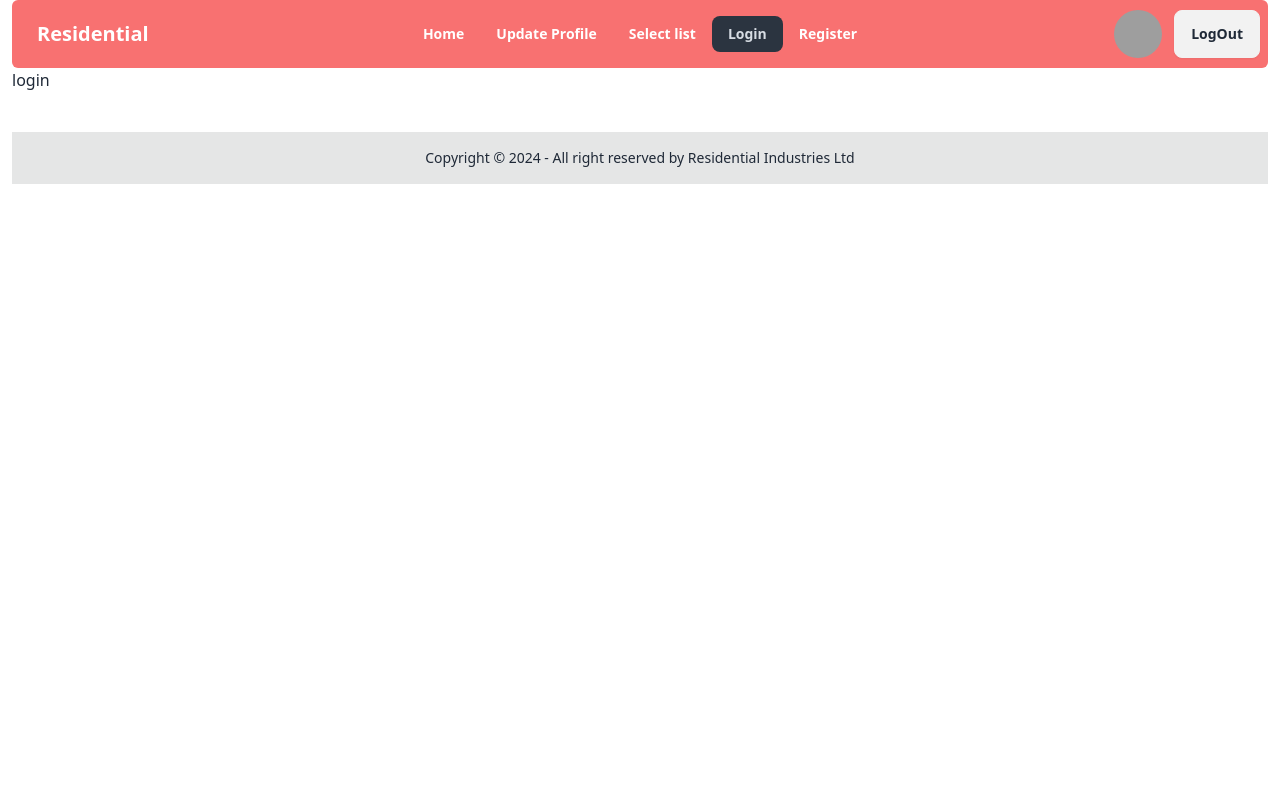
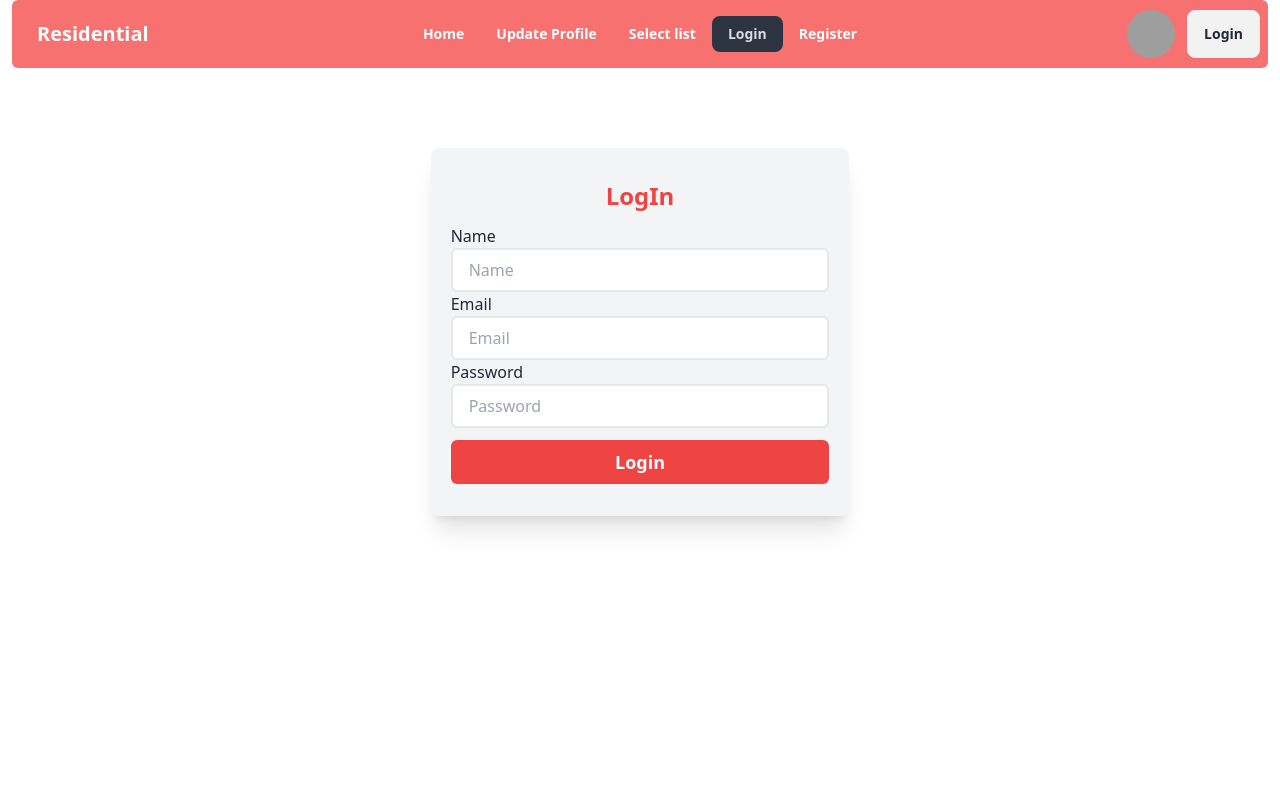
Before and after one commit to Masudur400/assignment-nine, a React (Vite) app: page /login in a window 1280 px wide. Shown: the top 800 px of the page. Built offline with nearby package versions, Linux system fonts and the light colour scheme; grey boxes are pictures that could not be loaded.

Commit message:
last update

```diff
--- a/src/assets/components/Login/Login.jsx
+++ b/src/assets/components/Login/Login.jsx
@@ -1,8 +1,23 @@
 
 const Login = () => {
     return (
-        <div>
-            login
+        <div className="min-h-screen">
+             <div className="w-4/5 md:w-1/3 mx-auto bg-gray-100 shadow-xl p-5 rounded-lg my-20">
+                <h2 className="text-2xl font-bold text-center text-red-500  my-3">LogIn</h2>
+                <form>
+                         <p>Name</p>
+                        <input className="border-2 rounded-md w-full px-4 py-2" type="text" name="name" placeholder="Name" id="" required />
+                        <p>Email</p>
+                        <input className="border-2 rounded-md w-full px-4 py-2" type="text" name="email" placeholder="Email" id=""  required/>
+                       <p>Password</p>
+                        <input className="border-2 rounded-md w-full px-4 py-2" type="text" name="password" placeholder="Password" id="" required />
+
+                        <input className=" rounded-md hover:bg-red-400 bg-red-500 w-full px-4 py-2 text-center font-bold text-lg text-white my-3" type="submit" value="Login" />
+                </form>
+
+
+
+             </div>
         </div>
     );
 };
--- a/src/assets/components/NavBar/NavBar.jsx
+++ b/src/assets/components/NavBar/NavBar.jsx
@@ -34,7 +34,8 @@ const NavBar = () => {
 
                         <img className="w-12 h-12 rounded-full"  alt="" src="https://daisyui.com/images/stock/photo-1534528741775-53994a69daeb.jpg" />
 
-                    <a className="btn font-bold">LogOut</a>
+                     <Link to='/login' className="btn font-bold">Login</Link>
+
                 </div>
             </div>
         </div>
--- a/src/assets/components/Register/Register.jsx
+++ b/src/assets/components/Register/Register.jsx
@@ -1,9 +1,24 @@
 
 const Register = () => {
     return (
-        <div>
-            register
+        <div className="min-h-screen">
+        <div className="w-4/5 md:w-1/3 mx-auto bg-gray-100 shadow-xl p-5 rounded-lg my-20">
+           <h2 className="text-2xl font-bold text-center text-red-500  my-3">LogIn</h2>
+           <form>
+                    <p>Name</p>
+                   <input className="border-2 rounded-md w-full px-4 py-2" type="text" name="name" placeholder="Name" id="" required />
+                   <p>Email</p>
+                   <input className="border-2 rounded-md w-full px-4 py-2" type="text" name="email" placeholder="Email" id=""  required/>
+                  <p>Password</p>
+                   <input className="border-2 rounded-md w-full px-4 py-2" type="text" name="password" placeholder="Password" id="" required />
+
+                   <input className=" rounded-md hover:bg-red-400 bg-red-500 w-full px-4 py-2 text-center font-bold text-lg text-white my-3" type="submit" value="Login" />
+           </form>
+
+
+
         </div>
+   </div>
     );
 };
 
```
